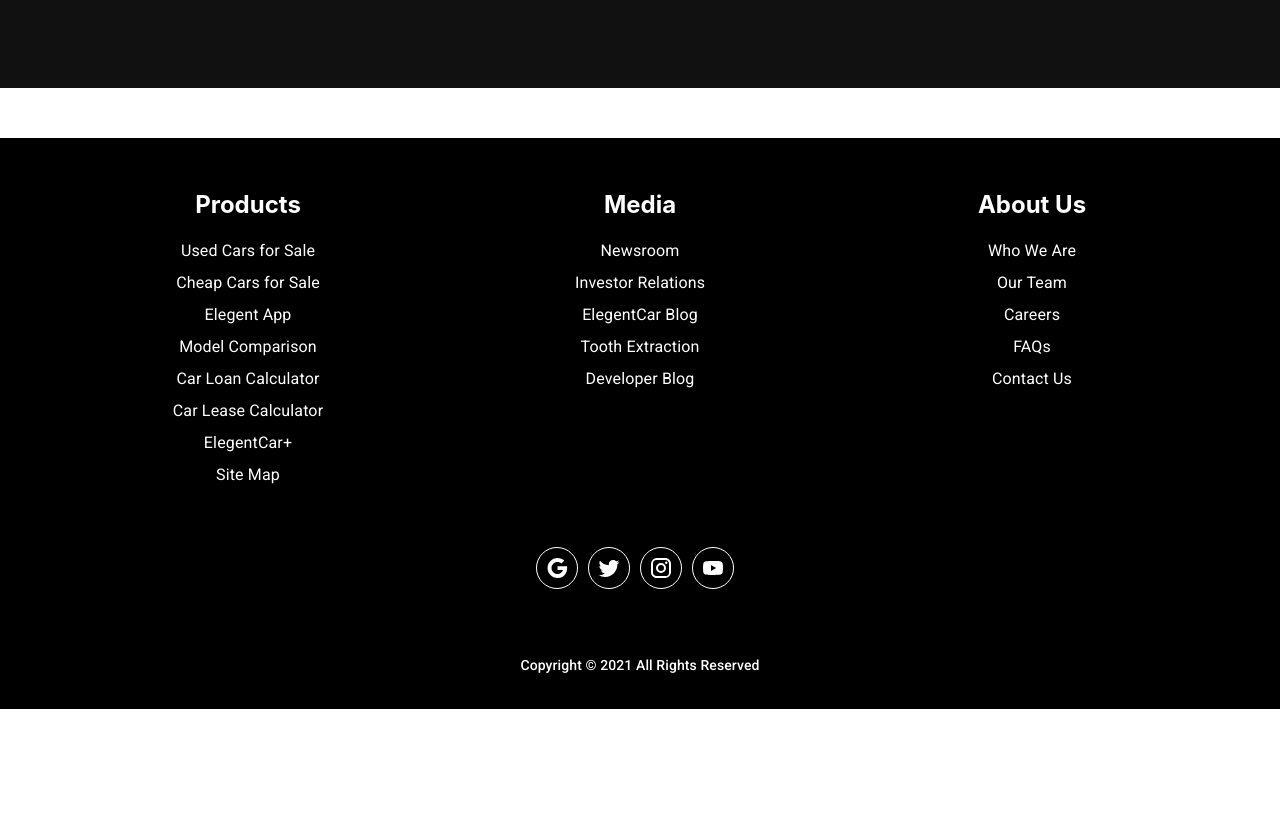
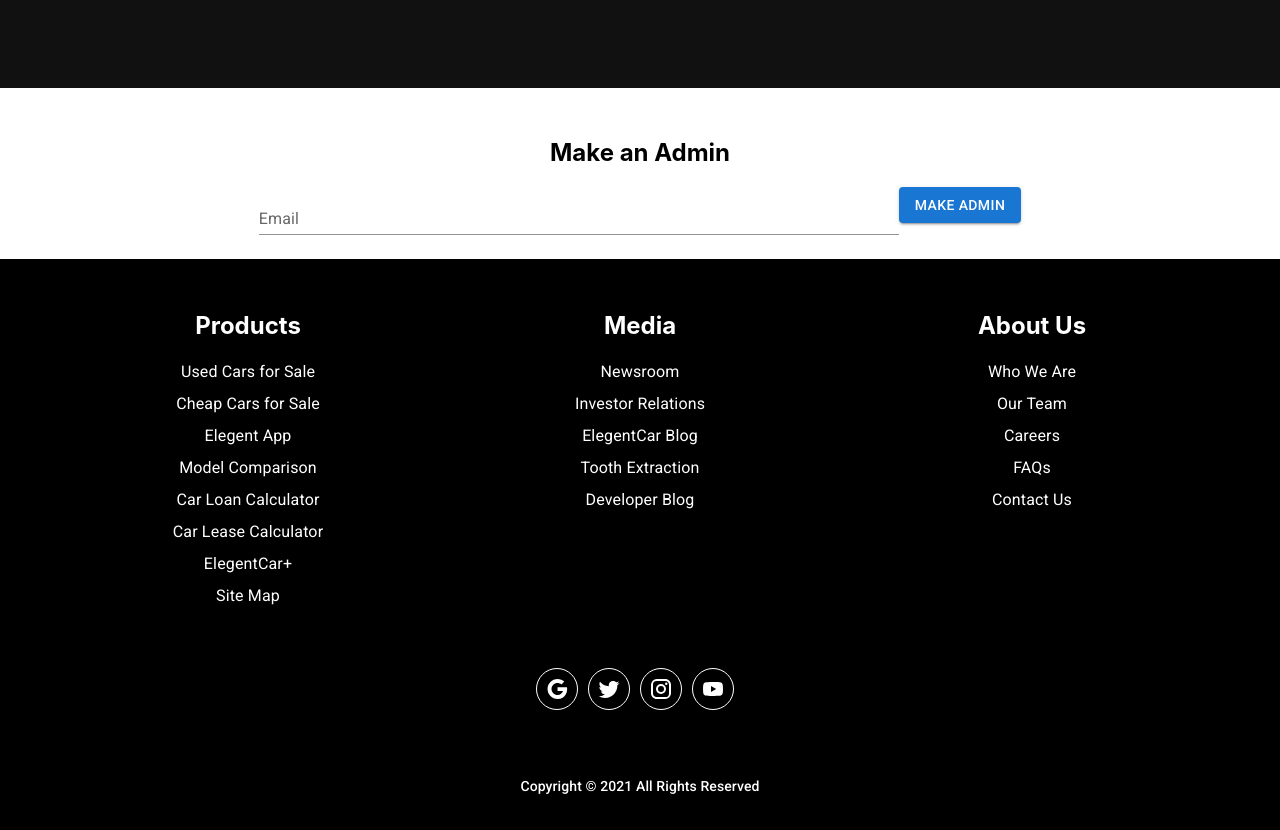
Before and after one commit to bakhtiar-abid/Elegent-Automobile-Front-End, a React (Create React App) app: page / in a window 1280 px wide. Shown: the part 1900-2730 px from the top of the page. Before the commit the page ends 2609 px from the top, so only its background shows below. Built offline with nearby package versions, Linux system fonts and the light colour scheme; no server answers.

Commit message:
Admin Pannel Added

```diff
--- a/src/Pages/Dashboard/Dashboard/Dashboard.js
+++ b/src/Pages/Dashboard/Dashboard/Dashboard.js
@@ -23,6 +23,8 @@
 import Review from "./../Review/Review";
 import useAuth from "./../../../hooks/useAuth";
 import DashboardHome from "./../DashBoardHome/DashboardHome";
+import AdminRoute from "./../../Login/AdminRoute/AdminRoute";
+import MakeAdmin from "./../MakeAdmin/MakeAdmin";
 
 const drawerWidth = 200;
 
@@ -39,9 +41,41 @@
       <div>
          <Toolbar />
          <Divider />
+         {admin ? (
+            <Box>
+               <Link
+                  style={{ textDecoration: "none" }}
+                  to={`${url}/manageAllOrders`}
+               >
+                  <Button color="inherit">Manage All Orders</Button>
+               </Link>
+               <Link
+                  style={{ textDecoration: "none" }}
+                  to={`${url}/addproduct`}
+               >
+                  <Button color="inherit">Add A Product</Button>
+               </Link>
+               <Link style={{ textDecoration: "none" }} to={`${url}/makeAdmin`}>
+                  <Button color="inherit">Make Admin</Button>
+               </Link>
+               <Link
+                  style={{ textDecoration: "none" }}
+                  to={`${url}/manageProducts`}
+               >
+                  <Button color="inherit">Manage Products</Button>
+               </Link>
+               <Link to={`${url}`} style={{ textDecoration: "none" }}>
+                  <Button onClick={logout} color="inherit">
+                     Log Out
+                  </Button>
+               </Link>
+            </Box>
+         ) : (
+            <Box>
                <Link style={{ textDecoration: "none" }} to="/moreVehicles">
                   <Button color="inherit">Explore Vehicles</Button>
                </Link>
+
                <Link to={`${url}`} style={{ textDecoration: "none" }}>
                   <Button color="inherit">Dashboard</Button>
                </Link>
@@ -63,6 +97,9 @@
                      Log Out
                   </Button>
                </Link>
+            </Box>
+         )}
+
          {/* {admin && (
             <Box>
                <Link to={`${url}/makeAdmin`}>
@@ -162,8 +199,15 @@
                   <AddDoctor></AddDoctor>
                </AdminRoute> */}
 
-               <Route exact path={path}>
+               <Route exact path={`${path}`}>
+                  {admin ? (
+                     <Box>
+                        {" "}
+                        <h1>hello</h1>{" "}
+                     </Box>
+                  ) : (
                      <DashboardHome></DashboardHome>
+                  )}
                </Route>
 
                <Route exact path={`${path}/pay`}>
@@ -175,6 +219,9 @@
                <Route exact path={`${path}/review`}>
                   <Review></Review>
                </Route>
+               <AdminRoute path={`${path}/makeAdmin`}>
+                  <MakeAdmin></MakeAdmin>
+               </AdminRoute>
             </Switch>
          </Box>
       </Box>
--- /dev/null
+++ b/src/Pages/Dashboard/MakeAdmin/MakeAdmin.js
@@ -0,0 +1,54 @@
+import { Button, TextField, Alert } from "@mui/material";
+import React, { useState } from "react";
+import useAuth from "./../../../hooks/useAuth";
+
+const MakeAdmin = () => {
+   const [email, setEmail] = useState("");
+   const [success, setSuccess] = useState(false);
+   const { token } = useAuth();
+
+   const handleOnBlur = (e) => {
+      setEmail(e.target.value);
+   };
+   const handleAdminSubmit = (e) => {
+      const user = { email };
+      fetch("https://obscure-refuge-59992.herokuapp.com/users/admin", {
+         method: "PUT",
+         headers: {
+            authorization: `Bearer ${token}`,
+            "content-type": "application/json",
+         },
+         body: JSON.stringify(user),
+      })
+         .then((res) => res.json())
+         .then((data) => {
+            if (data.modifiedCount) {
+               console.log(data);
+               setSuccess(true);
+            }
+         })
+         .catch((err) => console.log(err));
+
+      e.preventDefault();
+   };
+   return (
+      <div>
+         <h2>Make an Admin</h2>
+         <form onSubmit={handleAdminSubmit}>
+            <TextField
+               sx={{ width: "50%" }}
+               label="Email"
+               type="email"
+               onBlur={handleOnBlur}
+               variant="standard"
+            />
+            <Button type="submit" variant="contained">
+               Make Admin
+            </Button>
+         </form>
+         {success && <Alert severity="success">Made Admin successfully!</Alert>}
+      </div>
+   );
+};
+
+export default MakeAdmin;
--- a/src/Pages/Dashboard/Review/Review.js
+++ b/src/Pages/Dashboard/Review/Review.js
@@ -48,6 +48,7 @@
                   "You have sucessfully reviewed your item!",
                   "success"
                );
+               setreviewInfo({});
             }
          });
 
--- a/src/Pages/Home/Home/Home.js
+++ b/src/Pages/Home/Home/Home.js
@@ -5,6 +5,7 @@
 import Navigation from "./../../Shared/Navigation/Navigation";
 import Reviews from "./../Reviews/Reviews";
 import VolvoCar from "./../VolvoCar/VolvoCar";
+import MakeAdmin from "./../../Dashboard/MakeAdmin/MakeAdmin";
 
 const Home = () => {
    return (
@@ -14,6 +15,7 @@
          <Vehicles></Vehicles>
          <Reviews></Reviews>
          <VolvoCar></VolvoCar>
+         <MakeAdmin></MakeAdmin>
       </div>
    );
 };
--- /dev/null
+++ b/src/Pages/Login/AdminRoute/AdminRoute.js
@@ -0,0 +1,30 @@
+import { CircularProgress } from "@mui/material";
+import React from "react";
+import { Route, Redirect } from "react-router-dom";
+import useAuth from "./../../../hooks/useAuth";
+
+const AdminRoute = ({ children, ...rest }) => {
+   const { user, admin, isLoading } = useAuth();
+   if (isLoading) {
+      return <CircularProgress />;
+   }
+   return (
+      <Route
+         {...rest}
+         render={({ location }) =>
+            user.email && admin ? (
+               children
+            ) : (
+               <Redirect
+                  to={{
+                     pathname: "/",
+                     state: { from: location },
+                  }}
+               />
+            )
+         }
+      />
+   );
+};
+
+export default AdminRoute;
--- a/src/hooks/useFirebase.js
+++ b/src/hooks/useFirebase.js
@@ -69,7 +69,7 @@
       signInWithPopup(auth, googleProvider)
          .then((result) => {
             const user = result.user;
-            // saveUser(user.email, user.displayName, "PUT");
+            saveUser(user?.email, user?.displayName, "PUT");
             setAuthError("");
             const destination = location?.state?.from || "/";
             history.replace(destination);
@@ -97,7 +97,7 @@
    }, [auth]);
 
    useEffect(() => {
-      fetch(`https://stark-caverns-04377.herokuapp.com/users/${user.email}`)
+      fetch(`https://obscure-refuge-59992.herokuapp.com/users/${user.email}`)
          .then((res) => res.json())
          .then((data) => setAdmin(data.admin));
    }, [user.email]);
```
Also changed, not shown: src/Pages/Dashboard/DashBoardHomeUser/DashboardHome.js (renamed from src/Pages/Dashboard/DashBoardHome/DashboardHome.js). Lines whose indentation alone changed are shown as unchanged.
